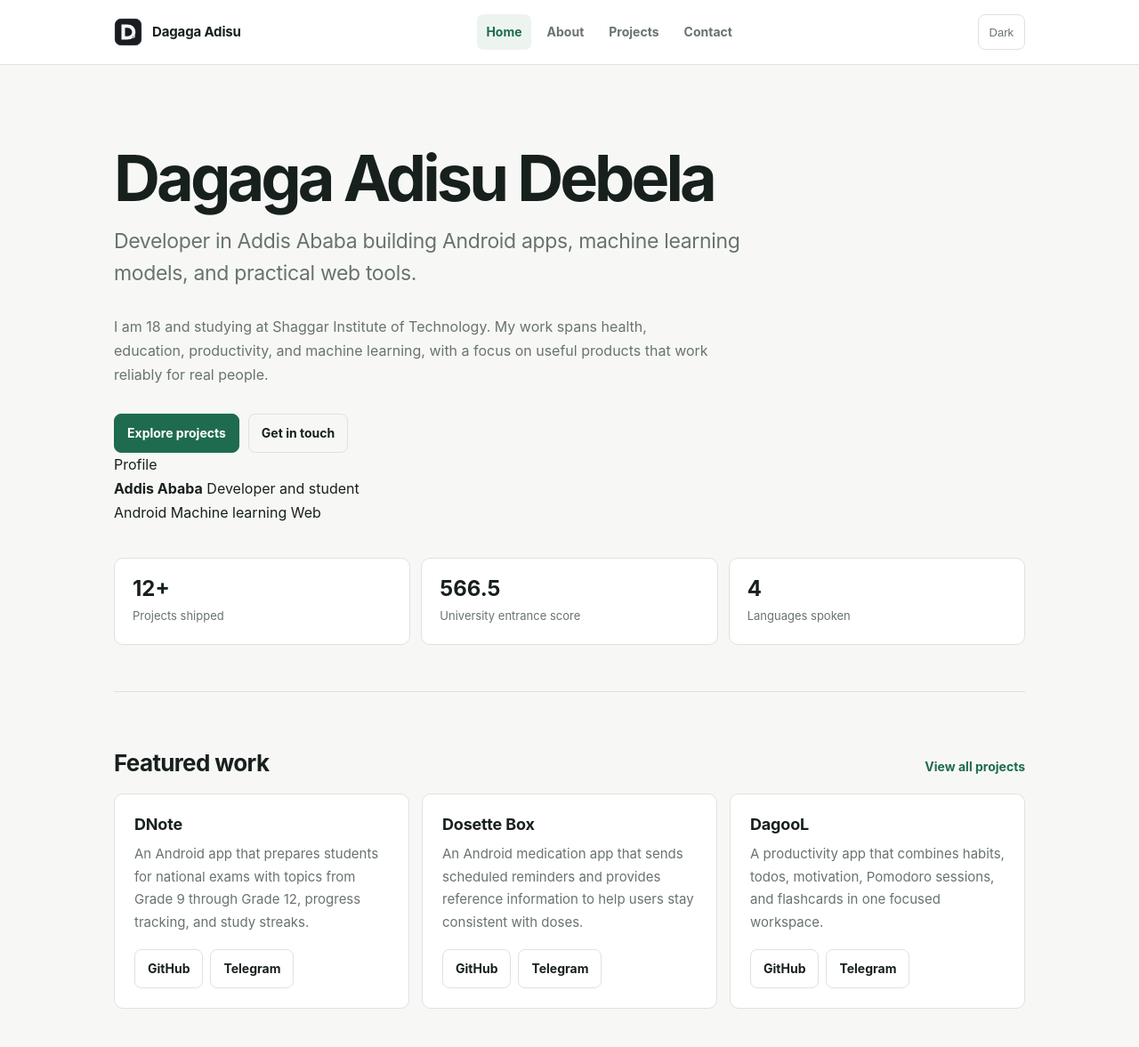
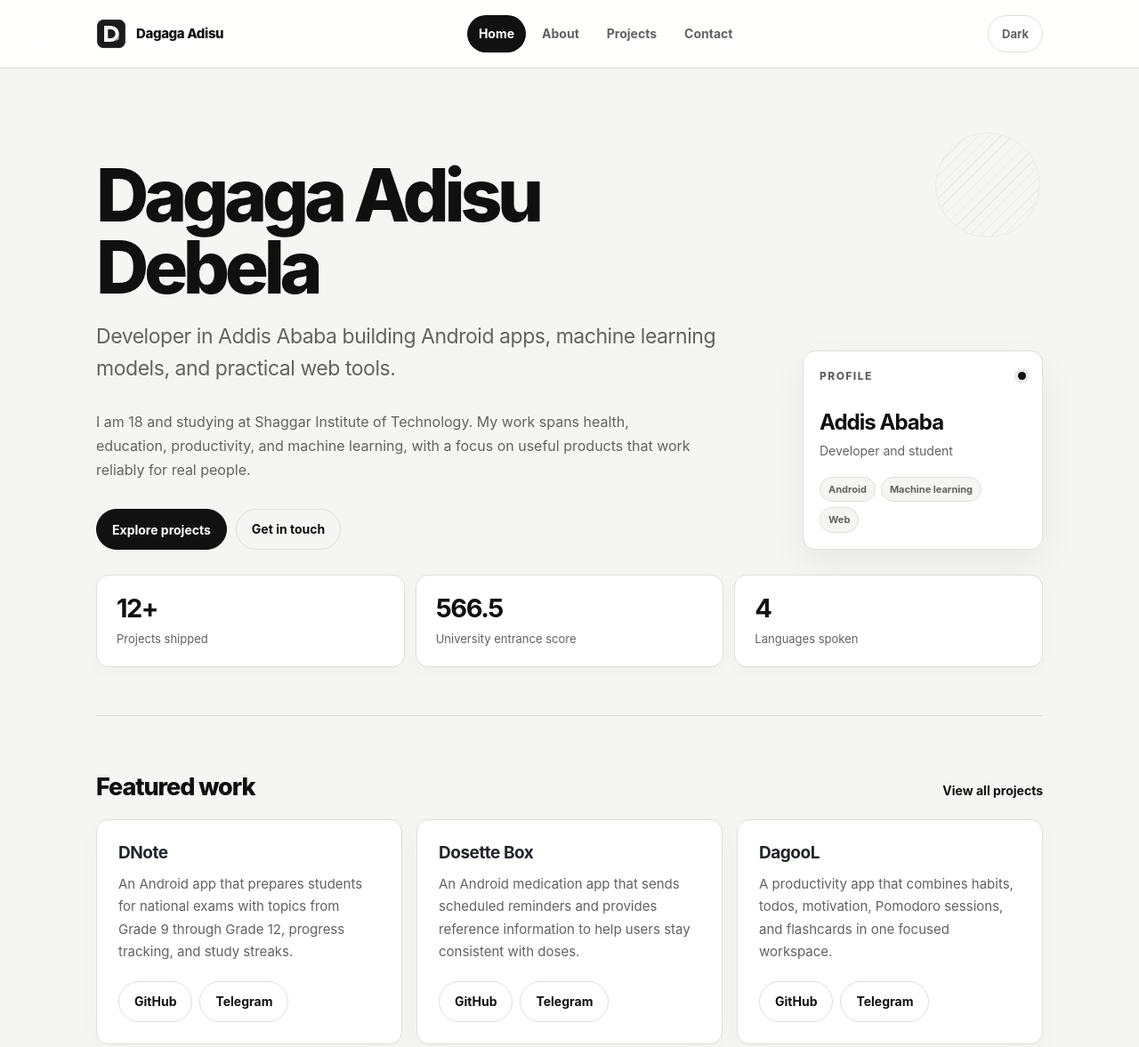
Before and after one commit to DagagaAdisu/dagagaadisu.github.io, a plain HTML site: page index.html in a window 1280 px wide. Shown: the top 1177 px of the page at 89% size. Drawn offline with nearby package versions, Linux system fonts and the light colour scheme.

Commit message:
Transform site UI to monochrome Bootstrap-inspired design

```diff
--- a/styles.css
+++ b/styles.css
@@ -1,33 +1,37 @@
+@import url("https://cdn.jsdelivr.net/npm/bootstrap@5.3.3/dist/css/bootstrap.min.css");
+
 :root {
-  --bg: #f7f8f6;
+  color-scheme: light;
+  --bg: #f5f5f3;
   --bg-elevated: #ffffff;
-  --fg: #17201d;
-  --fg-soft: #68736f;
-  --line: #dde3df;
-  --accent: #1f6b50;
-  --accent-hover: #185740;
-  --accent-soft: #edf4f0;
+  --fg: #101010;
+  --fg-soft: #626262;
+  --line: #dededb;
+  --accent: #111111;
+  --accent-hover: #383838;
+  --accent-soft: #e9e9e7;
   --accent-fg: #ffffff;
-  --max: 1080px;
-  --radius: 10px;
+  --max: 1120px;
+  --radius: 14px;
+  --shadow: 0 16px 42px rgba(0, 0, 0, .055);
 }
 
 html[data-theme="dark"] {
-  --bg: #101512;
-  --bg-elevated: #171d19;
-  --fg: #edf2ef;
-  --fg-soft: #adb8b2;
-  --line: #2b352f;
-  --accent: #73b99b;
-  --accent-hover: #91cbb2;
-  --accent-soft: #1c2922;
-  --accent-fg: #0d1712;
+  color-scheme: dark;
+  --bg: #101010;
+  --bg-elevated: #181818;
+  --fg: #f5f5f5;
+  --fg-soft: #aaa;
+  --line: #303030;
+  --accent: #f4f4f4;
+  --accent-hover: #d7d7d7;
+  --accent-soft: #252525;
+  --accent-fg: #101010;
+  --shadow: 0 16px 42px rgba(0, 0, 0, .22);
 }
 
 * { box-sizing: border-box; }
-
 html { scroll-behavior: smooth; }
-
 body {
   margin: 0;
   background: var(--bg);
@@ -35,10 +39,9 @@ body {
   font: 16px/1.7 Inter, ui-sans-serif, system-ui, -apple-system, "Segoe UI", sans-serif;
   -webkit-font-smoothing: antialiased;
 }
-
 a { color: var(--accent); text-decoration: none; }
 a:hover { text-decoration: underline; text-underline-offset: 3px; }
-
+:focus-visible { outline: 3px solid currentColor; outline-offset: 4px; }
 .wrap { max-width: var(--max); margin: 0 auto; padding-inline: 28px; }
 
 header.site {
@@ -46,99 +49,79 @@ header.site {
   top: 0;
   z-index: 20;
   border-bottom: 1px solid var(--line);
-  background: var(--bg-elevated);
+  background: color-mix(in srgb, var(--bg-elevated) 92%, transparent);
+  backdrop-filter: blur(16px);
 }
-
 header.site .wrap {
-  min-height: 72px;
+  min-height: 76px;
   display: flex;
   align-items: center;
   justify-content: space-between;
   gap: 28px;
 }
-
 .brand {
   display: flex;
   align-items: center;
   gap: 11px;
   color: var(--fg);
   font-size: 15px;
-  font-weight: 750;
-  letter-spacing: -0.01em;
+  font-weight: 800;
+  letter-spacing: -.025em;
   white-space: nowrap;
 }
-.brand img { width: 32px; height: 32px; display: block; }
+.brand img { width: 34px; height: 34px; display: block; filter: grayscale(1); }
 .brand:hover { text-decoration: none; }
-
-.nav-right { display: flex; align-items: center; gap: 8px; order: 3; }
-
-.nav-toggle {
-  display: none;
-  width: 40px;
-  height: 40px;
+.nav-right { display: flex; align-items: center; gap: 9px; order: 3; }
+.nav-toggle, .theme-toggle {
+  min-height: 42px;
   border: 1px solid var(--line);
-  border-radius: 8px;
+  border-radius: 999px;
   background: var(--bg-elevated);
   color: var(--fg);
   cursor: pointer;
+  transition: background 160ms ease, border-color 160ms ease, transform 160ms ease;
 }
+.nav-toggle { display: none; width: 42px; height: 42px; }
 .nav-toggle .bars { display: block; width: 16px; height: 12px; margin: auto; position: relative; }
-.nav-toggle .bars::before,
-.nav-toggle .bars::after {
-  content: "";
-  position: absolute;
-  left: 0;
-  width: 16px;
-  height: 2px;
-  background: currentColor;
+.nav-toggle .bars::before, .nav-toggle .bars::after {
+  content: ""; position: absolute; left: 0; width: 16px; height: 2px; background: currentColor;
 }
 .nav-toggle .bars::before { top: 2px; }
 .nav-toggle .bars::after { bottom: 2px; }
-
-.theme-toggle {
-  min-height: 40px;
-  padding: 8px 12px;
-  border: 1px solid var(--line);
-  border-radius: 8px;
-  background: var(--bg-elevated);
-  color: var(--fg-soft);
-  font-size: 13px;
-  cursor: pointer;
-}
-.theme-toggle:hover { color: var(--fg); border-color: var(--fg-soft); }
-
-nav.site { display: flex; align-items: center; gap: 8px; }
-
+.theme-toggle { padding: 8px 15px; color: var(--fg-soft); font-size: 13px; font-weight: 700; }
+.nav-toggle:hover, .theme-toggle:hover { border-color: var(--fg); color: var(--fg); transform: translateY(-1px); }
+nav.site { display: flex; align-items: center; gap: 5px; }
 nav.site a {
-  padding: 8px 10px;
-  border-radius: 7px;
+  padding: 9px 13px;
+  border-radius: 999px;
   color: var(--fg-soft);
   font-size: 14px;
-  font-weight: 650;
+  font-weight: 700;
+  transition: color 150ms ease, background 150ms ease;
 }
-nav.site a:hover,
-nav.site a[aria-current="page"] {
-  background: var(--accent-soft);
-  color: var(--accent);
+nav.site a:hover, nav.site a[aria-current="page"] {
+  background: var(--accent);
+  color: var(--accent-fg);
   text-decoration: none;
 }
 
 main { min-height: calc(100vh - 150px); padding: 72px 0 88px; }
-
 h1 {
-  max-width: 800px;
-  margin: 0 0 18px;
-  font-size: clamp(42px, 6vw, 72px);
-  line-height: 1.02;
-  letter-spacing: -0.055em;
+  max-width: 860px;
+  margin: 0 0 20px;
+  font-size: clamp(44px, 7vw, 82px);
+  line-height: .99;
+  letter-spacing: -.065em;
+  font-weight: 800;
 }
 h2 {
-  margin: 64px 0 18px;
-  font-size: 26px;
-  line-height: 1.25;
-  letter-spacing: -0.025em;
+  margin: 64px 0 20px;
+  font-size: 27px;
+  line-height: 1.2;
+  letter-spacing: -.04em;
+  font-weight: 800;
 }
-h3 { margin: 0 0 8px; font-size: 18px; line-height: 1.35; letter-spacing: -0.01em; }
+h3 { margin: 0 0 9px; font-size: 19px; line-height: 1.35; letter-spacing: -.025em; font-weight: 750; }
 p { margin: 0 0 16px; }
 .lede {
   max-width: 760px;
@@ -146,92 +129,104 @@ p { margin: 0 0 16px; }
   color: var(--fg-soft);
   font-size: clamp(18px, 2.3vw, 23px);
   line-height: 1.55;
-  letter-spacing: -0.015em;
+  letter-spacing: -.02em;
 }
-
-.intro { max-width: 760px; }
+.intro { max-width: 800px; }
 .intro > p:not(.lede) { max-width: 680px; color: var(--fg-soft); }
-
 .hero {
-  padding: 18px 0 52px;
+  position: relative;
+  padding: 30px 0 54px;
   border-bottom: 1px solid var(--line);
 }
+.hero::before {
+  content: "";
+  position: absolute;
+  top: 0;
+  right: 3px;
+  width: 118px;
+  height: 118px;
+  border: 1px solid var(--line);
+  border-radius: 50%;
+  background: repeating-linear-gradient(135deg, transparent 0 8px, var(--line) 8px 9px);
+  opacity: .46;
+  pointer-events: none;
+}
+.hero-grid { display: grid; grid-template-columns: minmax(0, 1fr) 270px; align-items: end; gap: 42px; }
 .hero-actions { display: flex; gap: 10px; flex-wrap: wrap; margin-top: 30px; }
 
-.stats {
-  display: grid;
-  grid-template-columns: repeat(3, minmax(0, 1fr));
-  gap: 12px;
-  margin: 36px 0 0;
-}
-.stat {
-  padding: 20px;
+.profile-card {
+  overflow: hidden;
+  min-height: 190px;
+  padding: 18px;
   border: 1px solid var(--line);
   border-radius: var(--radius);
   background: var(--bg-elevated);
+  box-shadow: var(--shadow);
 }
-.stat strong { display: block; font-size: 24px; line-height: 1.2; }
+.profile-card-top { display: flex; justify-content: space-between; align-items: center; color: var(--fg-soft); font-size: 12px; font-weight: 800; letter-spacing: .12em; text-transform: uppercase; }
+.profile-card-top span:last-child { width: 9px; height: 9px; border-radius: 50%; background: var(--fg); box-shadow: 0 0 0 4px var(--accent-soft); }
+.profile-card-body { display: flex; flex-direction: column; gap: 5px; padding-top: 28px; }
+.profile-card-body strong { font-size: 24px; line-height: 1.2; letter-spacing: -.04em; }
+.profile-card-body > span { color: var(--fg-soft); font-size: 14px; }
+.profile-card-skills { display: flex; flex-wrap: wrap; gap: 6px; margin-top: 12px; }
+.profile-card-skills span {
+  padding: 4px 9px;
+  border: 1px solid var(--line);
+  border-radius: 999px;
+  background: var(--bg);
+  color: var(--fg-soft);
+  font-size: 11px;
+  font-weight: 700;
+}
+
+.stats { display: grid; grid-template-columns: repeat(3, minmax(0, 1fr)); gap: 12px; margin: 28px 0 0; }
+.stat {
+  padding: 20px 22px;
+  border: 1px solid var(--line);
+  border-radius: var(--radius);
+  background: var(--bg-elevated);
+  box-shadow: 0 5px 20px rgba(0, 0, 0, .025);
+}
+.stat strong { display: block; font-size: 29px; line-height: 1.2; letter-spacing: -.05em; }
 .stat span { display: block; margin-top: 5px; color: var(--fg-soft); font-size: 13px; }
-
-.section-heading {
-  display: flex;
-  align-items: end;
-  justify-content: space-between;
-  gap: 20px;
-  margin: 64px 0 18px;
-}
+.section-heading { display: flex; align-items: end; justify-content: space-between; gap: 20px; margin: 64px 0 20px; }
 .section-heading h2 { margin: 0; }
-.section-heading a { font-size: 14px; font-weight: 700; }
-
-.card-grid,
-.project-section {
-  display: grid;
-  grid-template-columns: repeat(3, minmax(0, 1fr));
-  gap: 14px;
-}
+.section-heading a { font-size: 14px; font-weight: 750; }
+.card-grid, .project-section { display: grid; grid-template-columns: repeat(3, minmax(0, 1fr)); gap: 16px; }
 .contact-grid { margin-top: 36px; }
-
 .card {
   min-width: 0;
   display: flex;
   flex-direction: column;
-  padding: 22px;
+  padding: 24px;
   border: 1px solid var(--line);
   border-radius: var(--radius);
   background: var(--bg-elevated);
-  transition: border-color 160ms ease, transform 160ms ease;
+  box-shadow: 0 8px 26px rgba(0, 0, 0, .025);
+  transition: border-color 180ms ease, transform 180ms ease, box-shadow 180ms ease;
 }
-.card:hover { border-color: #aebbb4; transform: translateY(-2px); }
-html[data-theme="dark"] .card:hover { border-color: #526159; }
-.card p { color: var(--fg-soft); font-size: 15px; margin-bottom: 18px; }
+.card:hover { border-color: var(--fg-soft); transform: translateY(-4px); box-shadow: var(--shadow); }
+.card p { color: var(--fg-soft); font-size: 15px; margin-bottom: 20px; }
 .card .actions { display: flex; gap: 8px; flex-wrap: wrap; margin-top: auto; }
 
-.btn,
-.btn-ghost {
+.btn, .btn-ghost {
   display: inline-flex;
   align-items: center;
   justify-content: center;
-  min-height: 42px;
-  padding: 9px 14px;
-  border-radius: 8px;
+  min-height: 44px;
+  padding: 10px 17px;
+  border-radius: 999px;
   font-size: 14px;
   font-weight: 750;
+  transition: background 150ms ease, color 150ms ease, border-color 150ms ease, transform 150ms ease;
 }
 .btn { border: 1px solid var(--accent); background: var(--accent); color: var(--accent-fg); }
-.btn:hover { border-color: var(--accent-hover); background: var(--accent-hover); text-decoration: none; }
+.btn:hover { border-color: var(--accent-hover); background: var(--accent-hover); color: var(--accent-fg); text-decoration: none; transform: translateY(-1px); }
 .btn-ghost { border: 1px solid var(--line); color: var(--fg); }
-.btn-ghost:hover { border-color: var(--accent); color: var(--accent); text-decoration: none; }
-
+.btn-ghost:hover { border-color: var(--fg); background: var(--accent); color: var(--accent-fg); text-decoration: none; }
 ul { margin: 0; padding-left: 20px; }
 li { margin-bottom: 8px; color: var(--fg-soft); }
-
-.meta-list,
-dl.meta {
-  display: grid;
-  grid-template-columns: repeat(2, minmax(0, 1fr));
-  gap: 12px;
-  margin: 0;
-}
+dl.meta { display: grid; grid-template-columns: repeat(2, minmax(0, 1fr)); gap: 12px; margin: 0; }
 dl.meta dt {
   grid-column: auto;
   padding: 18px 18px 2px;
@@ -239,83 +234,44 @@ dl.meta dt {
   border-bottom: 0;
   border-radius: var(--radius) var(--radius) 0 0;
   background: var(--bg-elevated);
-  font-size: 13px;
   color: var(--fg-soft);
-  font-weight: 700;
+  font-size: 12px;
+  font-weight: 800;
   text-transform: uppercase;
-  letter-spacing: 0.06em;
+  letter-spacing: .08em;
 }
-dl.meta dd {
-  margin: -12px 0 0;
-  padding: 2px 18px 18px;
-  border: 1px solid var(--line);
-  border-top: 0;
-  border-radius: 0 0 var(--radius) var(--radius);
-  background: var(--bg-elevated);
-  color: var(--fg);
-}
-
-footer.site {
-  border-top: 1px solid var(--line);
-  padding: 28px 0;
-  color: var(--fg-soft);
-  font-size: 14px;
-}
+dl.meta dd { margin: -12px 0 0; padding: 2px 18px 18px; border: 1px solid var(--line); border-top: 0; border-radius: 0 0 var(--radius) var(--radius); background: var(--bg-elevated); color: var(--fg); }
+footer.site { border-top: 1px solid var(--line); padding: 28px 0; color: var(--fg-soft); font-size: 14px; }
 footer.site .wrap { display: flex; justify-content: space-between; align-items: center; flex-wrap: wrap; gap: 10px; }
-footer.site a { color: var(--fg-soft); font-weight: 650; }
-footer.site a:hover { color: var(--accent); }
-
+footer.site a { color: var(--fg-soft); font-weight: 700; }
+footer.site a:hover { color: var(--fg); }
 .skip { position: absolute; left: -9999px; }
-.skip:focus {
-  left: 12px;
-  top: 12px;
-  z-index: 100;
-  padding: 8px 12px;
-  border-radius: 6px;
-  background: var(--accent);
-  color: var(--accent-fg);
-}
+.skip:focus { left: 12px; top: 12px; z-index: 100; padding: 8px 12px; border-radius: 6px; background: var(--accent); color: var(--accent-fg); }
 
 @media (max-width: 900px) {
-  .card-grid,
-  .project-section { grid-template-columns: repeat(2, minmax(0, 1fr)); }
+  .card-grid, .project-section { grid-template-columns: repeat(2, minmax(0, 1fr)); }
+  .hero-grid { grid-template-columns: minmax(0, 1fr) 235px; gap: 24px; }
 }
-
 @media (max-width: 720px) {
   .wrap { padding-inline: 20px; }
-  header.site .wrap { min-height: 64px; }
+  header.site .wrap { min-height: 66px; }
   main { padding: 48px 0 64px; }
-  h1 { font-size: 44px; }
+  h1 { font-size: 46px; }
   h2 { margin-top: 48px; }
-  .hero { padding-bottom: 36px; }
+  .hero { padding: 18px 0 36px; }
+  .hero::before { width: 78px; height: 78px; }
+  .hero-grid { grid-template-columns: 1fr; }
+  .profile-card { max-width: 380px; }
   .nav-toggle { display: inline-block; }
-
-  nav.site {
-    position: absolute;
-    top: 64px;
-    left: 0;
-    right: 0;
-    display: none;
-    align-items: stretch;
-    flex-direction: column;
-    gap: 2px;
-    padding: 10px 20px 16px;
-    border-bottom: 1px solid var(--line);
-    background: var(--bg-elevated);
-  }
+  nav.site { position: absolute; top: 66px; left: 0; right: 0; display: none; align-items: stretch; flex-direction: column; gap: 3px; padding: 12px 20px 17px; border-bottom: 1px solid var(--line); background: var(--bg-elevated); box-shadow: var(--shadow); }
   nav.site.open { display: flex; }
-  nav.site a { padding: 11px 12px; font-size: 15px; }
-
-  .stats,
-  .card-grid,
-  .project-section,
-  dl.meta { grid-template-columns: 1fr; }
+  nav.site a { padding: 11px 14px; font-size: 15px; }
+  .stats, .card-grid, .project-section, dl.meta { grid-template-columns: 1fr; }
   dl.meta dt { border-radius: var(--radius) var(--radius) 0 0; }
   dl.meta dd { margin: 0 0 12px; border-radius: 0 0 var(--radius) var(--radius); }
   .section-heading { align-items: start; flex-direction: column; gap: 8px; }
 }
-
 @media (prefers-reduced-motion: reduce) {
   html { scroll-behavior: auto; }
-  .card { transition: none; }
+  *, *::before, *::after { transition-duration: .01ms !important; }
 }
```
